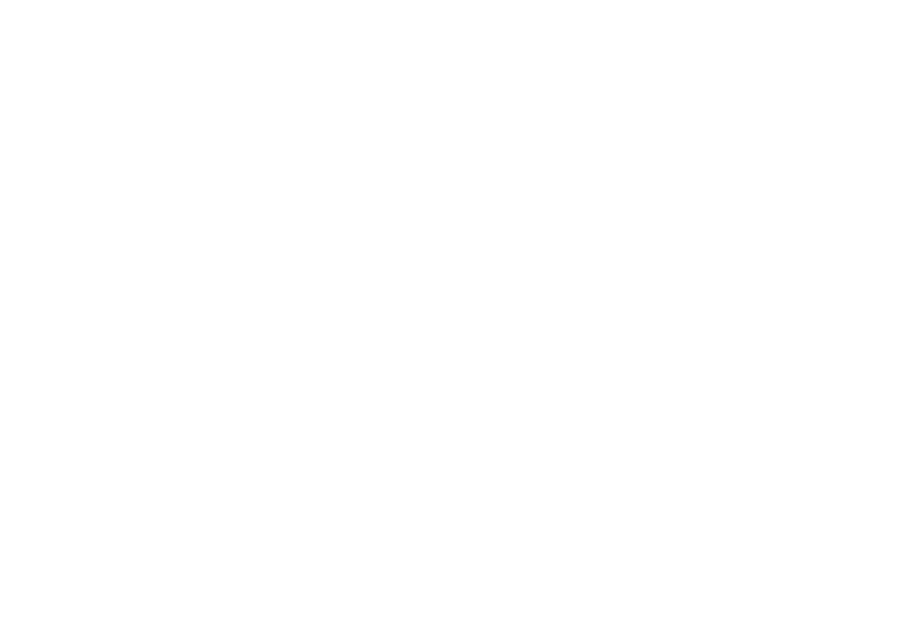
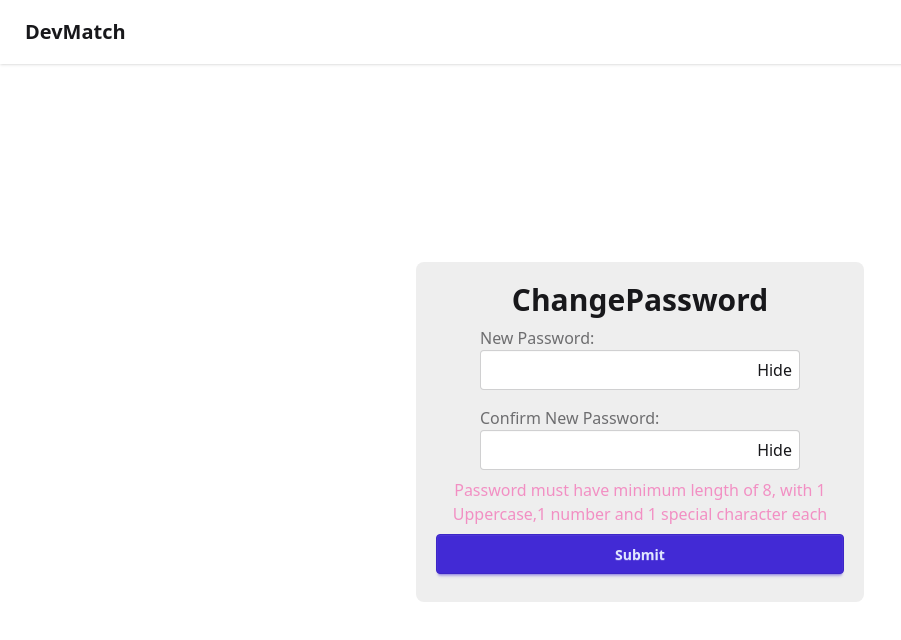
Before and after one commit to microbhuvan/devMatch_frontend, a React (Vite) app: page /changePassword in a window 1280 px wide. Before the commit this address had no page. Shown: the top 640 px of the page, without its empty margins (0-901 px from the left). Built offline with nearby package versions, Linux system fonts and the light colour scheme; no server answers.

Commit message:
fixed bugs in ChangePassword and other components

```diff
--- a/src/App.jsx
+++ b/src/App.jsx
@@ -32,7 +32,7 @@
             <Route path="/connections" element={<Connections />} />
             <Route path="/requests" element={<Request />} />
             <Route path="/chat/:targetUserId" element={<Chat />} />
-            {/* <Route path="/changePassword" element={<ChangePassword />} /> */}
+            <Route path="/changePassword" element={<ChangePassword />} />
             <Route path="/forgot-password" element={<ForgotPassword />} />
             <Route path="/verify-otp" element={<VerifyOTP />} />
             <Route path="/reset-password" element={<ResetPassword />} />
--- a/src/components/ChangePassword.jsx
+++ b/src/components/ChangePassword.jsx
@@ -3,16 +3,24 @@
 import { BASE_URL } from "../utils/constants";
 import { addUser } from "../utils/userSlice";
 import { useDispatch } from "react-redux";
+import { useNavigate } from "react-router-dom";
 
 const ChangePassword = () => {
   const [password, setPassword] = useState("");
   const [password2, setpassword2] = useState("");
   const [showPassword1, setShowPassword1] = useState(true);
   const [showPassword2, setShowPassword2] = useState(true);
+  const [error, setError] = useState("");
+  const [showToast, setShowToast] = useState(false);
+  const [loading, setLoading] = useState(false);
 
   const dispatch = useDispatch();
+  const navigate = useNavigate();
 
-  const submitPassword = async () => {
+  const submitPassword = async (e) => {
+    e.preventDefault();
+    setLoading(true);
+    setError("");
     try {
       const res = await axios.patch(
         BASE_URL + "/profile/changepassword",
@@ -23,16 +31,23 @@
         { withCredentials: true }
       );
 
-      console.log("Res.data", res.data);
-      console.log("Res.data.data", res.data.data);
+      //console.log("Res.data", res.data);
+      //console.log("Res.data.data", res.data.data);
       dispatch(addUser(res.data.data));
+      setShowToast(true);
+      setTimeout(() => setShowToast(false), 3000);
+      setTimeout(() => navigate("/"), 4000);
     } catch (err) {
-      res.status(400).send("something went wrong" + err.message);
+      setError("something went wrong" + err.message);
+    } finally {
+      setLoading(false);
     }
   };
 
   return (
-    <div>
+    <div className="flex flex-col justify-center items-center bg-base-300 p-5 rounded-lg max-w-md">
+      <h1 className="text-3xl font-bold">ChangePassword</h1>
+      {error && <p className="text-red-500 mb-2 text-center">{error}</p>}
       <label className="form-control w-full max-w-xs my-2">
         <div className="label">
           <span className="label-text">New Password:</span>
@@ -53,7 +68,7 @@
           </button>
         </div>
       </label>
-      <label>
+      <label className="form-control w-full max-w-xs my-2">
         <div className="label">
           <span className="label-text">Confirm New Password:</span>
         </div>
@@ -73,13 +88,27 @@
           </button>
         </div>
       </label>
+      <p className="opacity-50 text-pink-500 text-center">
+        Password must have minimum length of 8, with 1 Uppercase,1 number and 1
+        special character each
+      </p>
       <button
         type="submit"
-        className="btn btn-primary"
+        disabled={loading}
+        className={`btn btn-primary m-2 w-full ${
+          loading ? "bg-gray-400" : "btn btn-primary"
+        }`}
         onClick={submitPassword}
       >
-        Submit
+        {loading ? "Changing" : "Submit"}
       </button>
+      {showToast && (
+        <div className="toast toast-top toast-center">
+          <div className="alert alert-success">
+            <span>Changes Saved Successfully</span>
+          </div>
+        </div>
+      )}
     </div>
   );
 };
--- a/src/components/Chat.jsx
+++ b/src/components/Chat.jsx
@@ -23,7 +23,7 @@
       const { senderId, text } = msg;
       return {
         firstName: msg?.senderId?.firstName,
-        lastName: msg?.senderId?.lastname,
+        lastName: msg?.senderId?.lastName,
         text: text,
       };
     });
@@ -48,7 +48,7 @@
 
     socket.on("messageReceived", ({ firstName, text }) => {
       console.log(firstName + " : " + text);
-      setMessages((messages) => [...messages, { firstName, text }]);
+      setMessages((messages) => [...messages, { firstName, lastName, text }]);
     });
 
     return () => {
@@ -60,6 +60,7 @@
     const socket = createSocketConnection();
     socket.emit("sendMessage", {
       firstName: user.firstName,
+      lastName: user.lastName,
       userId,
       targetUserId,
       text: newMessage,
--- a/src/components/Connections.jsx
+++ b/src/components/Connections.jsx
@@ -33,9 +33,10 @@
 
   return (
     <div className="text-center my-10">
-      <h1 className="text-bold text-white text-2xl">connections</h1>
-
-      {connections.map((connection) => {
+      <h1 className="text-white text-3xl font-bold">Connections</h1>
+      {connections
+        .filter((connection) => connection !== null)
+        .map((connection) => {
           const { _id, firstName, lastName, photoURL, age, gender, skills } =
             connection;
 
--- a/src/components/EditProfile.jsx
+++ b/src/components/EditProfile.jsx
@@ -64,6 +64,7 @@
 
       dispatch(addUser(res.data.data));
       setShowToast(true);
+      setTimeout(() => setShowToast(false), 3000);
     } catch (err) {
       setError(err.response?.data || err.message || "unknown error");
     }
@@ -71,14 +72,16 @@
 
   return (
     <>
-      <div className="flex flex-col md:flex-row justify-center my-10 ">
+      <div className="flex flex-col items-center md:flex-row justify-center my-10 ">
         <p className="block md:hidden text-center text-red-400">
-          scroll down to see the preview
+          to see the preview
         </p>
         <div className="flex justify-center mx-5 my-5">
           <div className="card bg-base-300 max-w-xs shadow-xl">
             <div className="card-body">
-              <h2 className="card-title justify-center">Edit Profile</h2>
+              <h2 className="card-title justify-center text-xl font-bold">
+                Edit Profile
+              </h2>
               <div>
                 <label className="form-control w-full max-w-xs my-2">
                   <div className="label">
@@ -186,6 +189,7 @@
             </div>
           </div>
         </div>
+
         <UserCard
           user={{
             firstName,
--- a/src/components/ForgotPassword.jsx
+++ b/src/components/ForgotPassword.jsx
@@ -26,7 +26,7 @@
     }
   };
   return (
-    <div className="max-w-md mx-auto p-4 bg-base-300 rounded-lg shadow">
+    <div className="flex flex-col items-center justify-center max-w-md mx-auto p-4 bg-base-300 rounded-lg shadow">
       <h1 className="text-2xl font-semibold mb-4">Forgot Password</h1>
 
       <form onSubmit={handleRequestOTP}>
--- a/src/components/Login.jsx
+++ b/src/components/Login.jsx
@@ -125,8 +125,17 @@
                 </button>
               </div>
               <div>
-                <Link to="/forgot-password">Forgot Password</Link>
+                <Link
+                  to="/forgot-password"
+                  className="text-blue-500 hover:text-blue-700"
+                >
+                  Forgot Password ?
+                </Link>
               </div>
+              <p className="opacity-50 text-pink-500 text-center">
+                Password must have minimum length of 8, with 1 Uppercase,1
+                number and 1 special character each
+              </p>
             </label>
           </div>
           <p className="text-red-500">{error}</p>
--- a/src/components/Navbar.jsx
+++ b/src/components/Navbar.jsx
@@ -101,6 +101,9 @@
                 className="menu menu-sm dropdown-content bg-base-100 rounded-box z-1 mt-3 w-52 p-2 shadow"
               >
                 <li>
+                  <Link to="/">Home/Feed</Link>
+                </li>
+                <li>
                   <Link to="/profile" className="justify-between">
                     Profile
                   </Link>
@@ -111,9 +114,9 @@
                 <li>
                   <Link to="/requests">Requests</Link>
                 </li>
-                {/* <li>
+                <li>
                   <Link to="/changePassword">Change Password</Link>
-                </li> */}
+                </li>
                 <li>
                   <a onClick={handleLogout}>Logout</a>
                 </li>
--- a/src/components/Request.jsx
+++ b/src/components/Request.jsx
@@ -36,7 +36,7 @@
   if (requests.length === 0) return <h1>no requests found</h1>;
   return (
     <div>
-      <h1 className="text-center">Requests </h1>
+      <h1 className="text-center font-bold text-3xl">Requests </h1>
       {requests.map((request) => {
         const { _id, firstName, lastName, photoURL, age, gender, about } =
           request.fromUserId;
--- a/src/components/ResetPassword.jsx
+++ b/src/components/ResetPassword.jsx
@@ -83,6 +83,10 @@
             {showPassword ? "Hide" : "Show"}
           </button>
         </div>
+        <p className="opacity-50 text-pink-500 text-center">
+          Password must have minimum length of 8, with 1 Uppercase,1 number and
+          1 special character each
+        </p>
         <button
           type="submit"
           disabled={loading}
```
Lines whose indentation alone changed are shown as unchanged.
